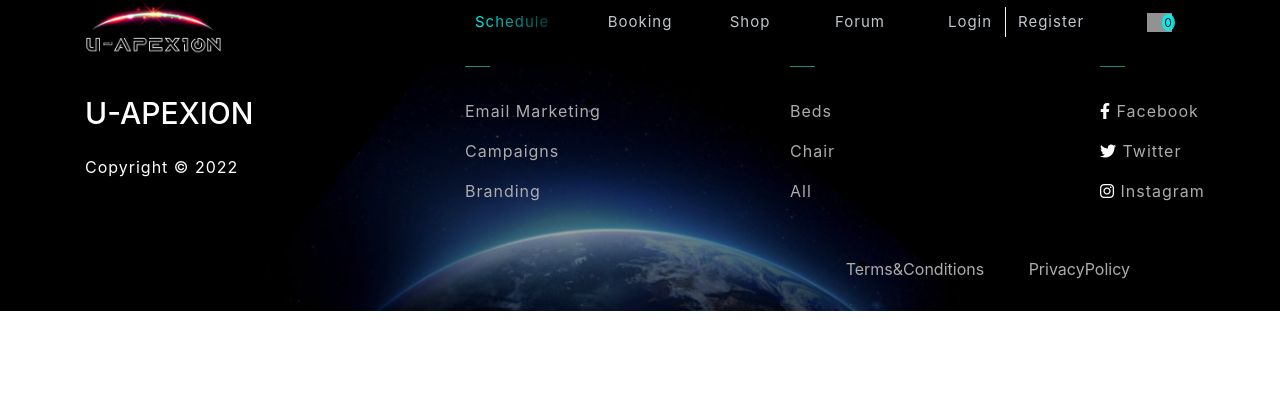
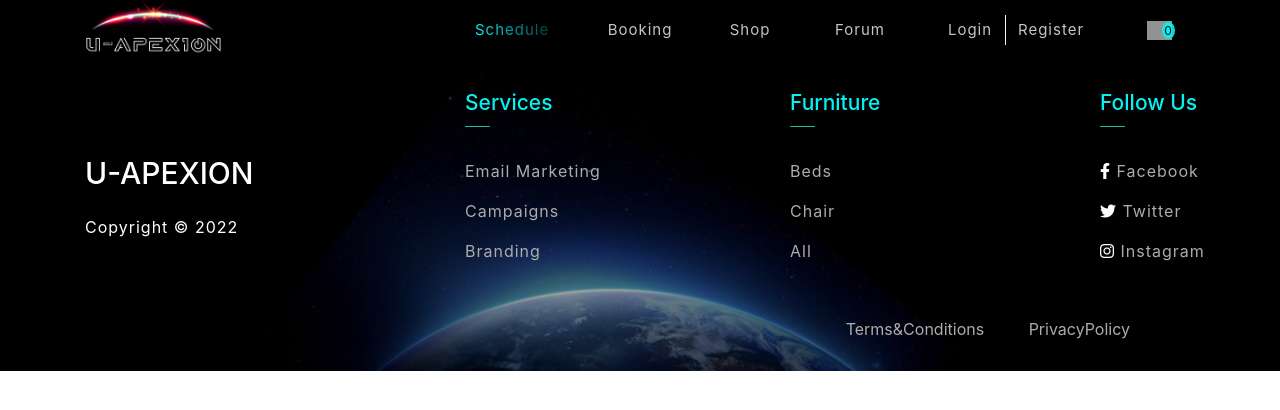
Before and after one commit to Jhih-Ting23472002/u-apexion-react, a React (Create React App) app: page / in a window 1280 px wide. Shown: the top 410 px of the page. Built offline with nearby package versions, Linux system fonts and the light colour scheme; grey boxes are pictures that could not be loaded.

Commit message:
nav height

```diff
--- a/src/App.js
+++ b/src/App.js
@@ -1,10 +1,9 @@
 import { BrowserRouter as Router, Route, Link, Switch } from 'react-router-dom';
 import './App.css';
 import Footer from './components/Footer';
-
+import Navbar from './components/navbar';
 //頁面元件
 import Products from './pages/Products/Products';
-import Navbar from './components/navbar';
 import CoustomizeMainPage from './pages/Coustomize/CoustomizeMainPage';
 import CartChoosePayment from './pages/Cart/CartChoosePayment';
 import { useState } from 'react';
--- a/src/components/navbar.css
+++ b/src/components/navbar.css
@@ -1,6 +1,10 @@
 /* 還差字體跟手機板的目錄 */
 
 @media screen and (max-width: 950px) {
+  .topspace{
+    height: 60px;
+    width: 100%;
+  }
   nav {
     z-index: 99;
     position: fixed;
@@ -43,6 +47,10 @@
 }
 
 @media screen and (min-width: 950px) {
+  .topspace{
+    height: 60px;
+    width: 100%;
+  }
   .nav_menu {
     display: none;
   }
@@ -79,6 +87,7 @@
     text-align: center;
     align-items: center;
     font-size: 15px;
+    margin: 0;
   }
   .nav_nav-bar li {
     width: 110px;
--- a/src/components/navbar.js
+++ b/src/components/navbar.js
@@ -4,6 +4,7 @@ import './navbar.css';
 function navbar() {
   return (
     <>
+      <div className="topspace"></div>
       <nav>
         <div className="nav_container">
           <a href="#/" className="nav_UA-logo"></a>
```
